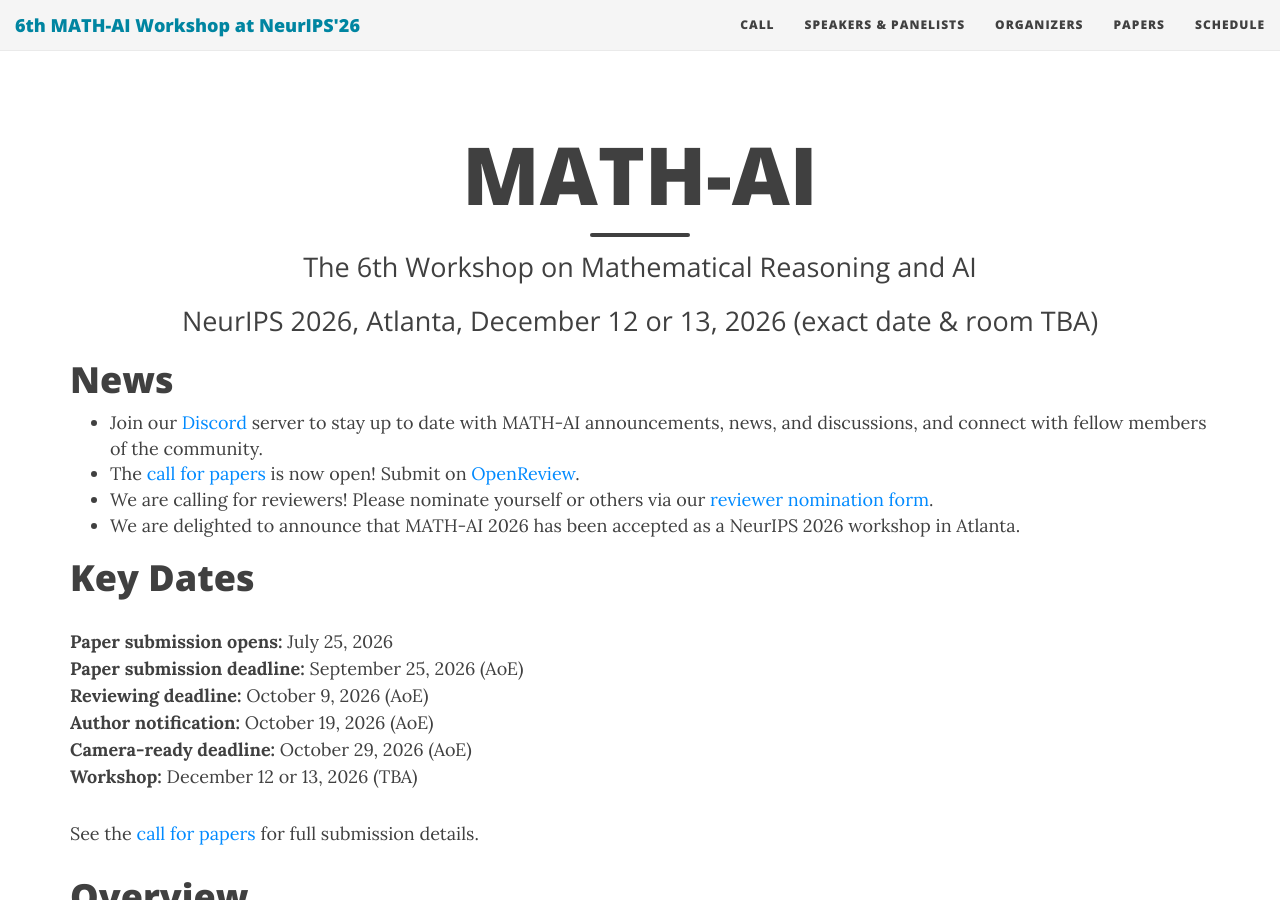
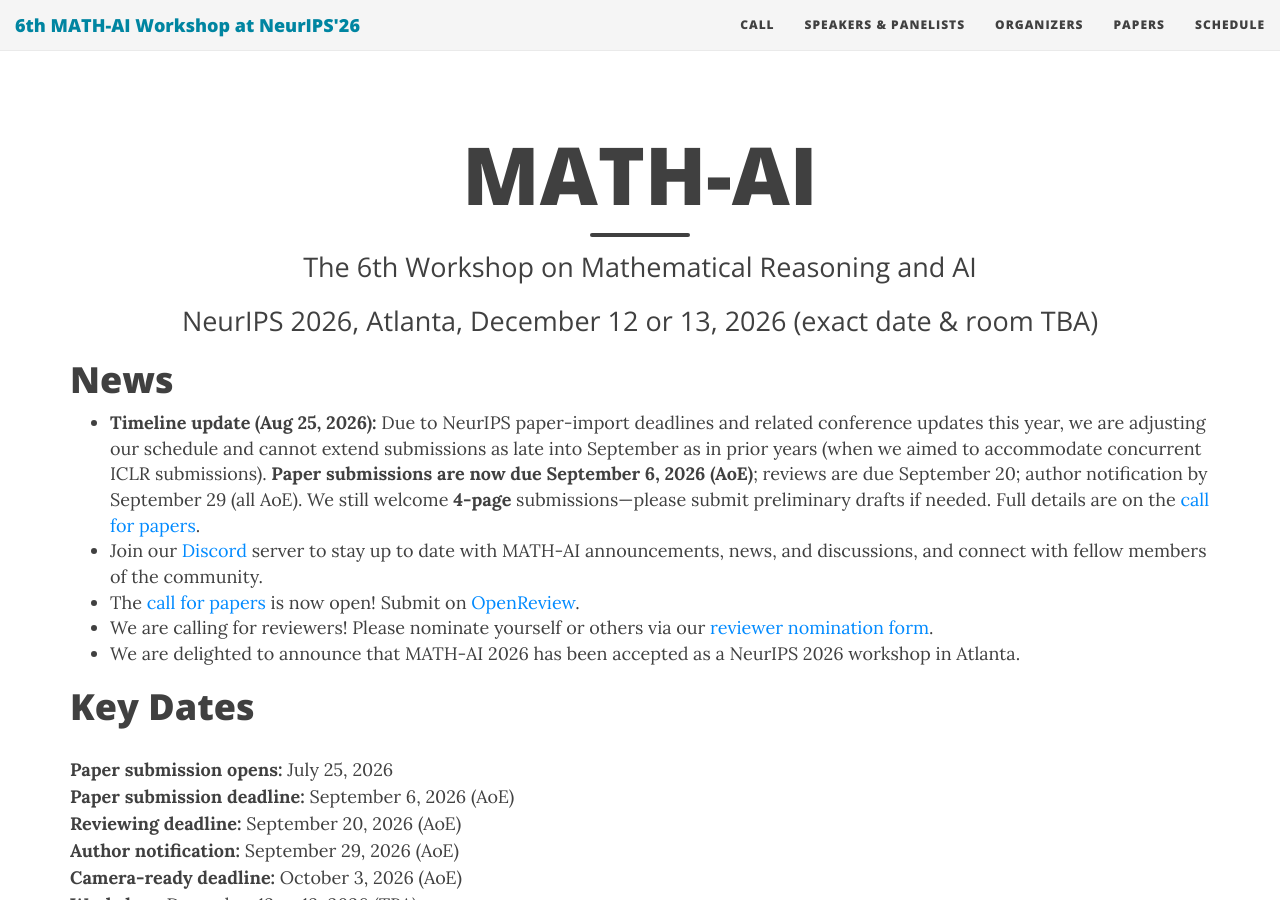
Before and after one commit to mathai-2026/mathai-2026.github.io, a Jekyll site: the page built from index.md, in a window 1280 px wide and 900 px high. Built offline with Jekyll 4.4.1, drawn with Linux system fonts in a browser that asks for light colours; nearby versions of some CDN libraries.

Commit message:
Update dates

```diff
--- a/index.md
+++ b/index.md
@@ -16,6 +16,7 @@ use-site-title: true
 
 # News
 
+* **Timeline update (Aug 25, 2026):** Due to NeurIPS paper-import deadlines and related conference updates this year, we are adjusting our schedule and cannot extend submissions as late into September as in prior years (when we aimed to accommodate concurrent ICLR submissions). **Paper submissions are now due September 6, 2026 (AoE)**; reviews are due September 20; author notification by September 29 (all AoE). We still welcome **4-page** submissions—please submit preliminary drafts if needed. Full details are on the [call for papers](/cfp).
 * Join our [Discord](https://discord.gg/A8GfNhhCT) server to stay up to date with MATH-AI announcements, news, and discussions, and connect with fellow members of the community.
 * The [call for papers](/cfp) is now open! Submit on [OpenReview](https://openreview.net/group?id=NeurIPS.cc/2026/Workshop/MATH-AI).
 * We are calling for reviewers! Please nominate yourself or others via our [reviewer nomination form](https://docs.google.com/forms/d/e/1FAIpQLSenuh8uLvudlAA0ifF-pGU_XjpgU7CINQBFeDC0Acq_tIq2YQ/viewform?usp=header).
@@ -24,10 +25,10 @@ use-site-title: true
 # Key Dates
 
 **Paper submission opens:** July 25, 2026 <br>
-**Paper submission deadline:** September 25, 2026 (AoE) <br>
-**Reviewing deadline:** October 9, 2026 (AoE) <br>
-**Author notification:** October 19, 2026 (AoE) <br>
-**Camera-ready deadline:** October 29, 2026 (AoE) <br>
+**Paper submission deadline:** September 6, 2026 (AoE) <br>
+**Reviewing deadline:** September 20, 2026 (AoE) <br>
+**Author notification:** September 29, 2026 (AoE) <br>
+**Camera-ready deadline:** October 3, 2026 (AoE) <br>
 **Workshop:** December 12 or 13, 2026 (TBA)
 
 See the [call for papers](/cfp) for full submission details.
```
Also changed, not shown: cfp.md (+6 -4 lines).
